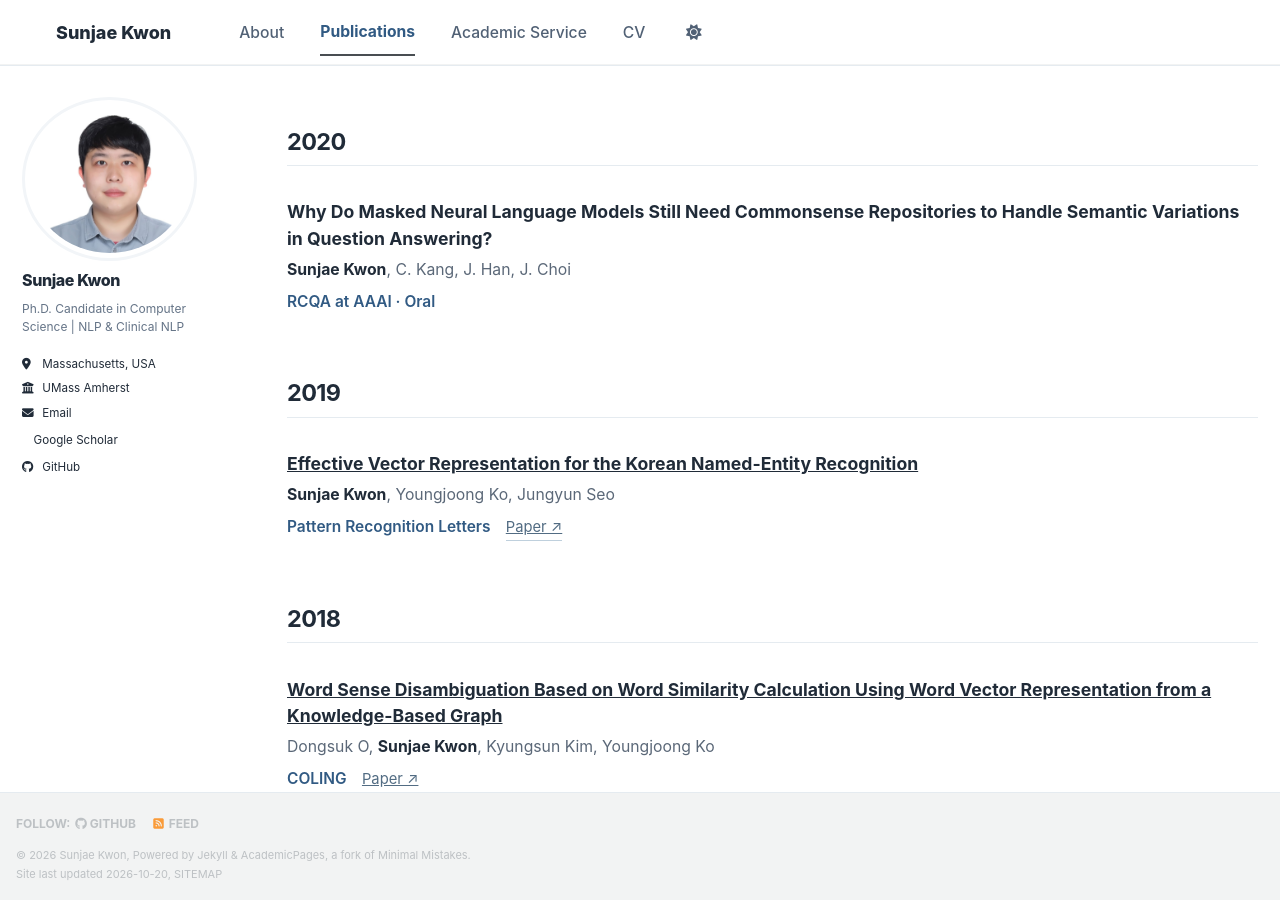
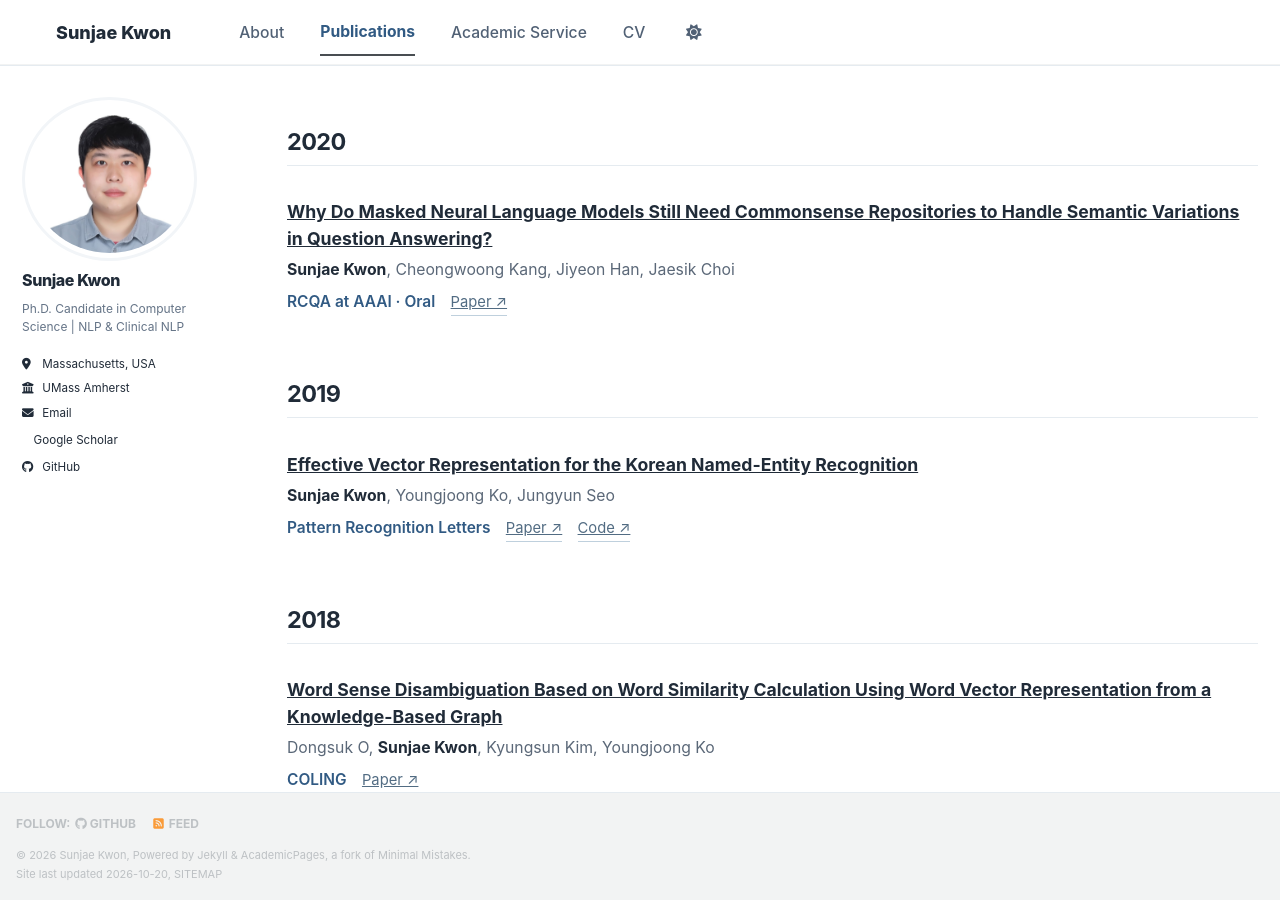
Before and after one commit to soon91jae/soon91jae.github.io, a Jekyll site: the page built from _pages/publications.html, in a window 1280 px wide and 900 px high, scrolled down 3249 px. Built offline with Jekyll 4.4.1, drawn with Linux system fonts in a browser that asks for light colours; a style sheet for code colours, icons or effects is not loaded.

Commit message:
Complete all 24 paper links and reuse verified Korean NER code

```diff
--- a/_data/papers.yml
+++ b/_data/papers.yml
@@ -90,13 +90,15 @@
   paper: "https://aclanthology.org/2021.econlp-1.3/"
 - year: 2020
   title: "Why Do Masked Neural Language Models Still Need Commonsense Repositories to Handle Semantic Variations in Question Answering?"
-  authors: "Sunjae Kwon, C. Kang, J. Han, J. Choi"
+  authors: "Sunjae Kwon, Cheongwoong Kang, Jiyeon Han, Jaesik Choi"
   venue: "RCQA at AAAI · Oral"
+  paper: "https://rcqa-ws.github.io/papers/paper2.pdf"
 - year: 2019
   title: "Effective Vector Representation for the Korean Named-Entity Recognition"
   authors: "Sunjae Kwon, Youngjoong Ko, Jungyun Seo"
   venue: "Pattern Recognition Letters"
   paper: "https://doi.org/10.1016/j.patrec.2018.11.019"
+  code: "https://github.com/soon91jae/Korean-End2End-Named-entity-Recognition"
 - year: 2018
   title: "Word Sense Disambiguation Based on Word Similarity Calculation Using Word Vector Representation from a Knowledge-Based Graph"
   authors: "Dongsuk O, Sunjae Kwon, Kyungsun Kim, Youngjoong Ko"
```
